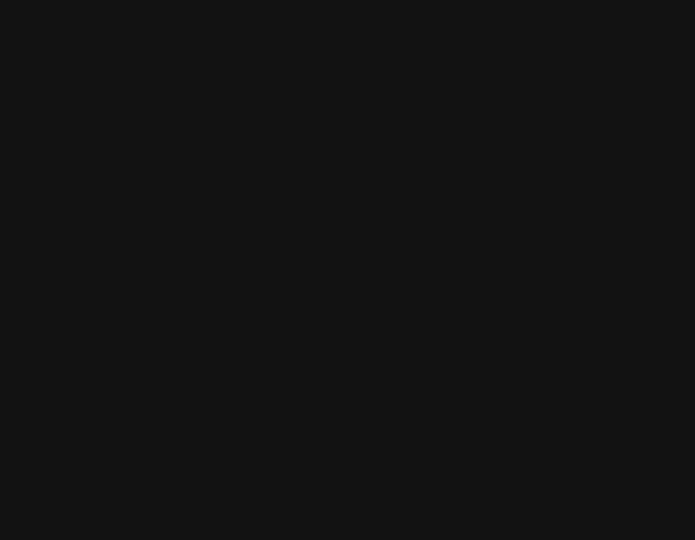
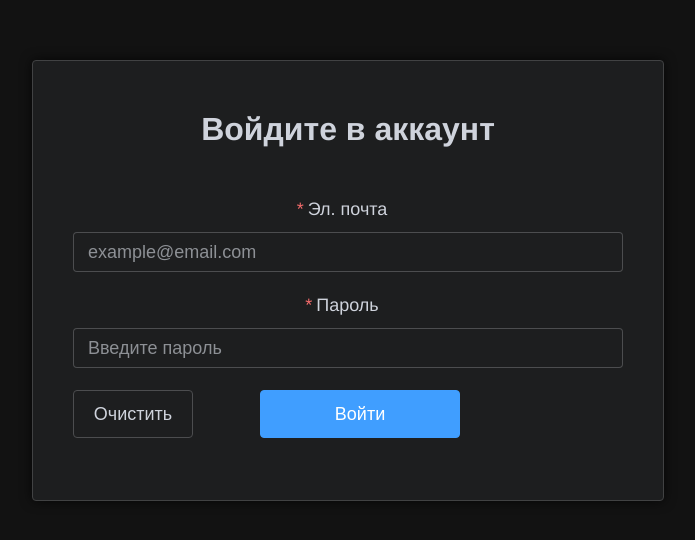
Before and after one commit to zazplay/ton_spane-, a Vue app in the folder ton-spane_front/: page /auth in a window 1280 px wide. Before the commit this address had no page. Shown: the part 128-668 px from the top of the page, without its empty margins (292-987 px from the left). Built offline with nearby package versions, Linux system fonts and the light colour scheme.

Commit message:
#Connected the authorization form

```diff
--- a/ton-spane_front/src/components/Page/AuthPage/AuthPage.vue
+++ b/ton-spane_front/src/components/Page/AuthPage/AuthPage.vue
@@ -8,57 +8,23 @@
           </el-text>
         </template>
 
-          <el-form
-            ref="ruleFormRef"
-            :model="ruleForm"
-            :rules="rules"
-            label-position="top"
-            size="large"
-            status-icon
-          >
-            <el-form-item
-              label="Эл. почта"
-              prop="email"
-              class="el-form-item--large"
-            >
-              <el-input
-                v-model="ruleForm.email"
-                type="email"
-                autocomplete="on"
-                placeholder="example@email.com"
-                :style="{ fontSize: '18px' }"
-              />
+        <el-form ref="ruleFormRef" :model="ruleForm" :rules="rules" label-position="top" size="large" status-icon>
+          <el-form-item label="Эл. почта" prop="email" class="el-form-item--large">
+            <el-input v-model="ruleForm.email" type="email" autocomplete="on" placeholder="example@email.com"
+              :style="{ fontSize: '18px' }" />
           </el-form-item>
 
-            <el-form-item
-              label="Пароль"
-              prop="pass"
-              class="el-form-item--large"
-            >
-              <el-input
-                v-model="ruleForm.pass"
-                type="password"
-                autocomplete="off"
-                placeholder="Введите пароль"
-                show-password
-                :style="{ fontSize: '18px' }"
-              />
+          <el-form-item label="Пароль" prop="pass" class="el-form-item--large">
+            <el-input v-model="ruleForm.pass" type="password" autocomplete="off" placeholder="Введите пароль"
+              show-password :style="{ fontSize: '18px' }" />
           </el-form-item>
 
           <el-form-item class="button-container">
-                <el-button
-                @click="resetForm(ruleFormRef)"
-                class="reset-btn"
-                :style="{ fontSize: '18px', height: '48px' }"
-              >
+            <el-button @click="resetForm(ruleFormRef)" class="reset-btn" :style="{ fontSize: '18px', height: '48px' }">
               Очистить
             </el-button>
-              <el-button
-                type="primary"
-                @click="submitForm(ruleFormRef)"
-                class="login-btn"
-                :style="{ fontSize: '18px', height: '48px' }"
-              >
+            <el-button type="primary" @click="submitForm(ruleFormRef)" class="login-btn"
+              :style="{ fontSize: '18px', height: '48px' }">
               Войти
             </el-button>
 
@@ -72,6 +38,8 @@
 
 <script>
 import { defineComponent, reactive, ref } from 'vue'
+import axios from 'axios';
+import config from "@/config";
 
 export default defineComponent({
   name: 'AuthPage',
@@ -117,16 +85,47 @@
       ]
     })
 
-      const submitForm = (formEl) => {
-        if (!formEl) return
-        formEl.validate((valid) => {
+    const submitForm = async (formEl) => {
+      if (!formEl) return;
+      formEl.validate(async (valid) => {
         if (valid) {
-            console.log('submit!')
+          try {
+            // URL вашего API для авторизации
+            const apiUrl = `${config.API_BASE_URL}/auth/login`;
+
+            // Данные для отправки
+            const payload = {
+              email: ruleForm.email,
+              password: ruleForm.pass, // Измените ключ, если бекенд ожидает другое имя
+            };
+
+            console.log("apiUrl",apiUrl);
+            console.log("payload",payload);
+            // Отправка запроса
+            const response = await axios.post(apiUrl, payload);
+
+            // Обработка ответа
+            console.log("Успешный вход:", response.data);
+
+            // Дополнительно: сохранение токена или переход на другую страницу
+            if (response.data.accessToken) {
+              localStorage.setItem("authToken", response.data.accessToken);
+              localStorage.setItem('refreshToken',response.data.refreshToken);
+              alert("Вход выполнен успешно!");
+              // Перенаправление
+              window.location.href = "/tape";
+            }
+          } catch (error) {
+            // Обработка ошибок
+            console.error("Ошибка при входе:", error);
+            alert("Не удалось выполнить вход. Проверьте данные и попробуйте снова.");
+          }
         } else {
-            console.log('error submit!')
+          console.log("Ошибка валидации формы!");
         }
-        })
-      }
+      });
+    };
+
 
     const resetForm = (formEl) => {
       if (!formEl) return
@@ -143,6 +142,7 @@
   }
 })
 </script>
+
 
 <style>
 .h-screen {
@@ -165,7 +165,7 @@
 
 .button-container {
   display: flex;
-    justify-content:flex-end;
+  justify-content: flex-end;
   align-items: center;
   position: relative;
 }
--- /dev/null
+++ b/ton-spane_front/src/config.js
@@ -0,0 +1,5 @@
+const API_BASE_URL = "https://ton-back-e015fa79eb60.herokuapp.com/api";
+
+export default {
+  API_BASE_URL,
+};
```
Also changed, not shown: ton-spane_front/src/route.js (+4 -4 lines). Lines whose indentation alone changed are shown as unchanged.
